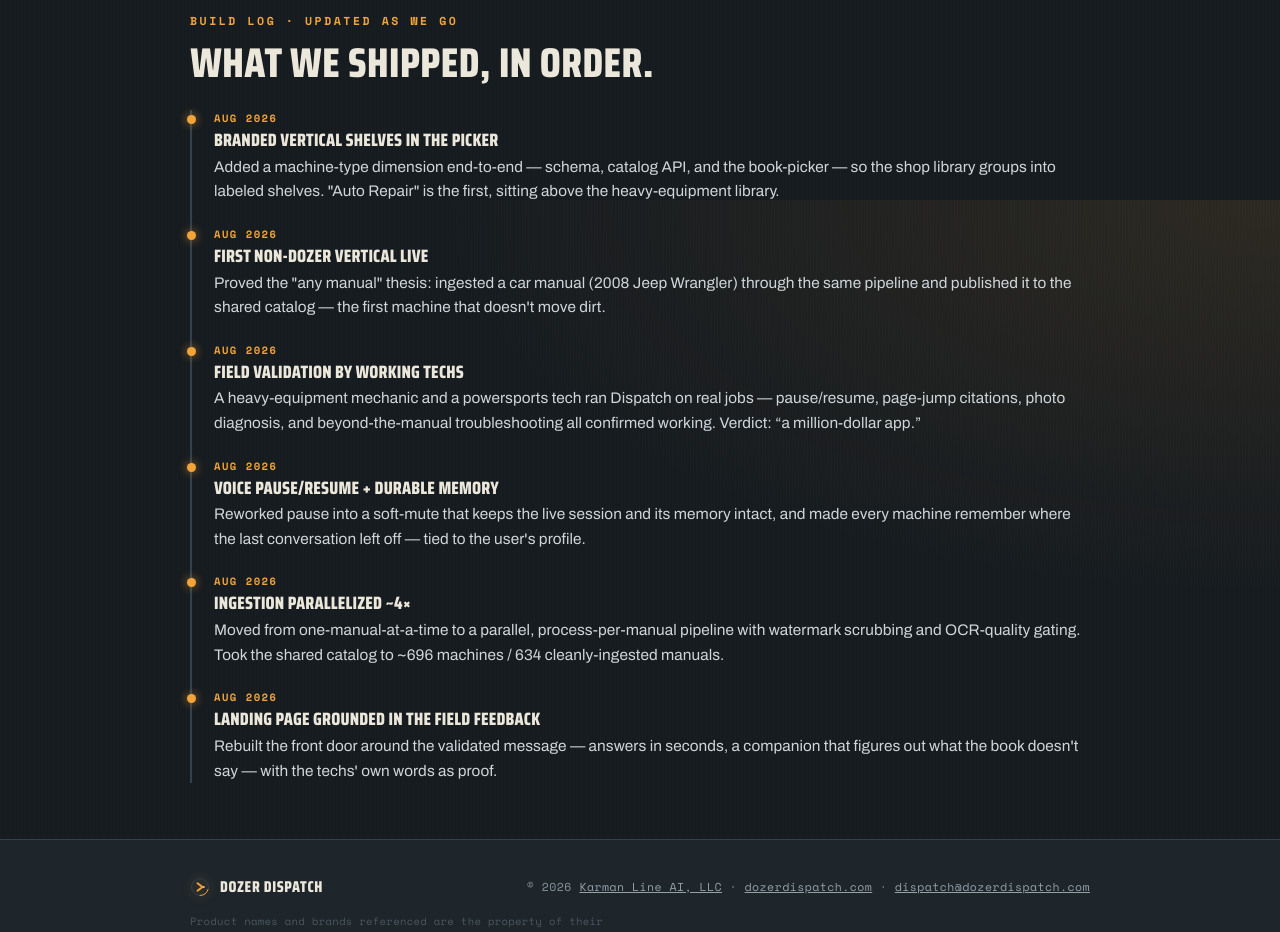
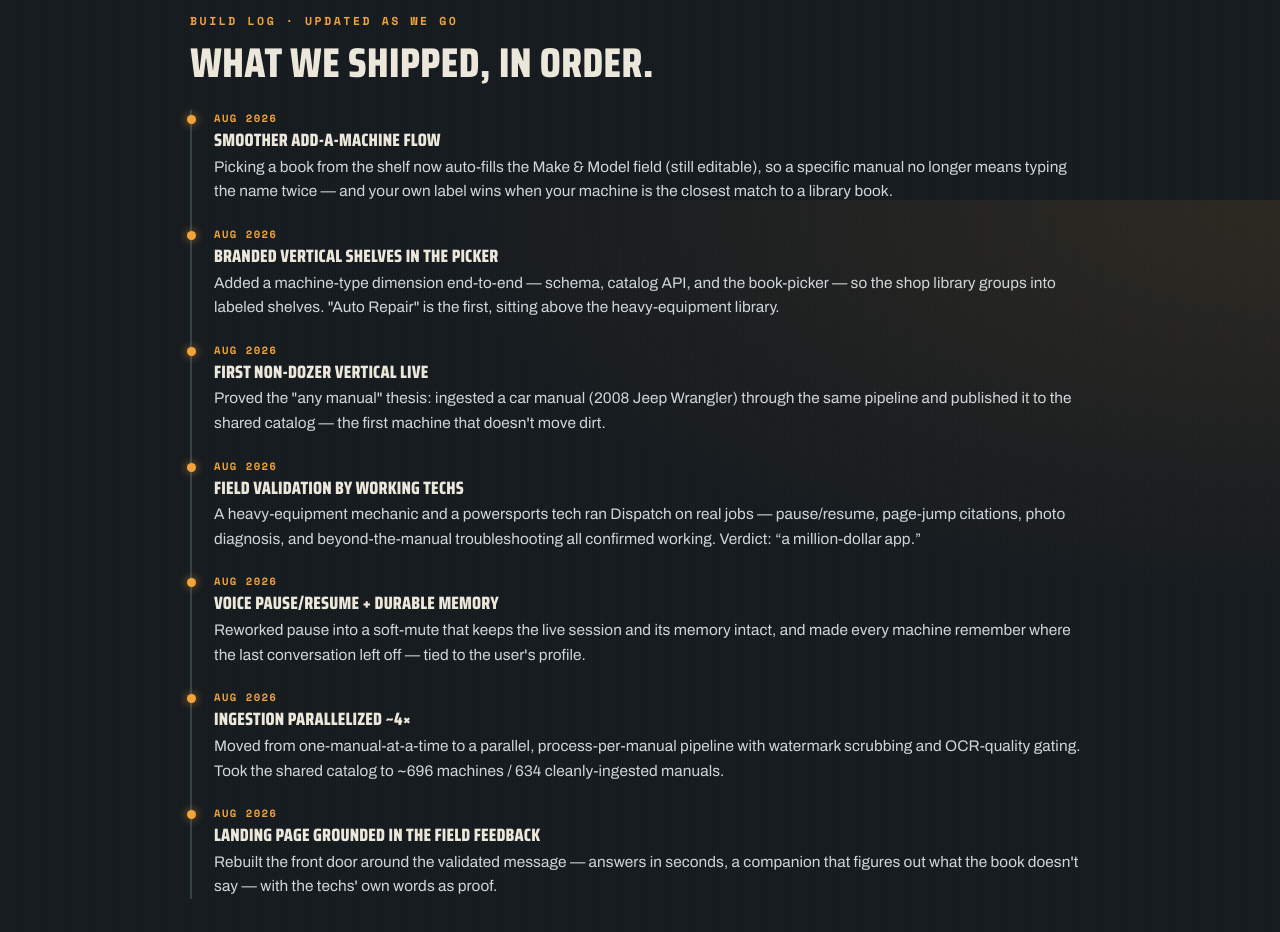
Before and after one commit to 4websec/dozer-dispatch-showcase, a plain HTML site: page index.html in a window 1280 px wide. Shown: the part 3800-4732 px from the top of the page. Drawn offline with Linux system fonts and the light colour scheme.

Commit message:
showcase: log — Auto-fill Make & Model from picked book
Co-Authored-By: Claude Opus 4.8 <noreply@anthropic.com>

```diff
--- a/index.html
+++ b/index.html
@@ -317,6 +317,11 @@
     <div class="log">
       <div class="item">
         <div class="when">Aug 2026</div>
+        <h3>Smoother add-a-machine flow</h3>
+        <p>Picking a book from the shelf now auto-fills the Make &amp; Model field (still editable), so a specific manual no longer means typing the name twice — and your own label wins when your machine is the closest match to a library book.</p>
+      </div>
+      <div class="item">
+        <div class="when">Aug 2026</div>
         <h3>Branded vertical shelves in the picker</h3>
         <p>Added a machine-type dimension end-to-end — schema, catalog API, and the book-picker — so the shop library groups into labeled shelves. "Auto Repair" is the first, sitting above the heavy-equipment library.</p>
       </div>
```
